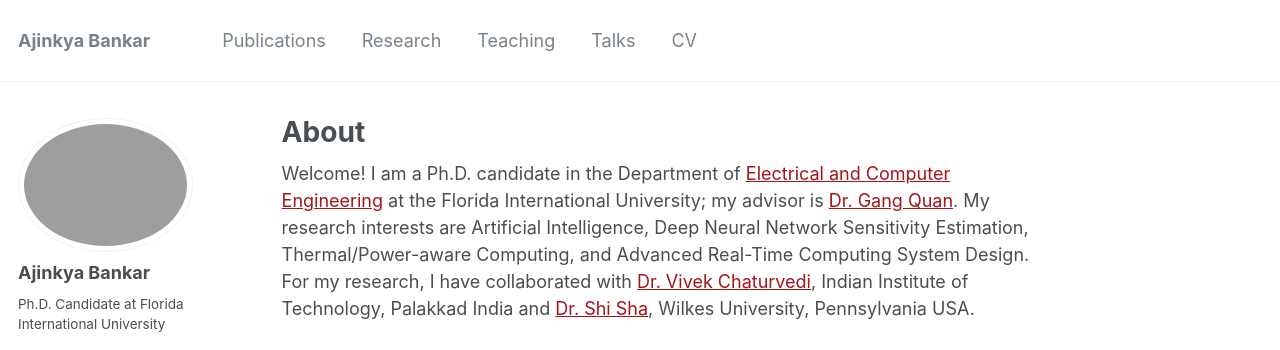
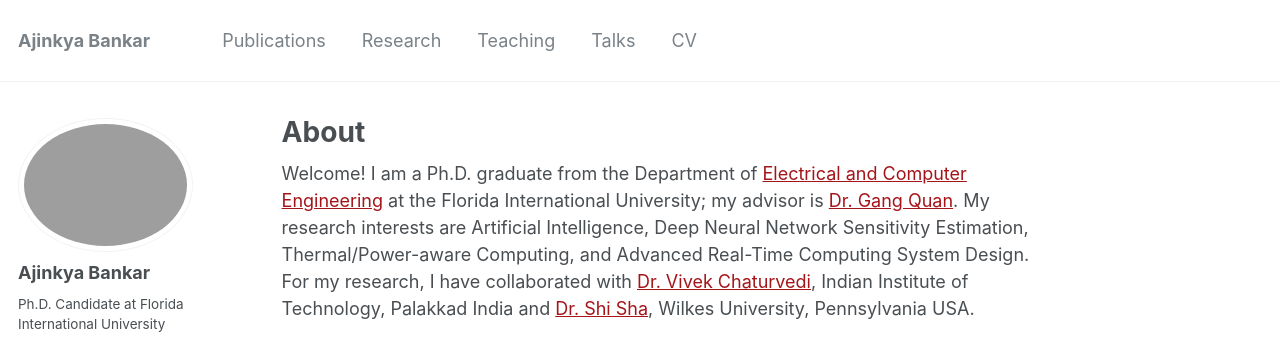
Before and after one commit to AjinkyaBankar/AjinkyaBankar.github.io, a Jekyll site: the page built from _pages/about.md, in a window 1280 px wide and 1082 px high. Shown: the top 350 px of the window. Built offline with Jekyll 4.4.1, drawn with Linux system fonts in a browser that asks for light colours; some web fonts are replaced.

Commit message:
Update about.md

```diff
--- a/_pages/about.md
+++ b/_pages/about.md
@@ -8,7 +8,7 @@ redirect_from:
   - /about.html
 ---
 
-Welcome! I am a Ph.D. candidate in the Department of [Electrical and Computer Engineering](https://ece.fiu.edu/) at the Florida International University; my advisor is [Dr. Gang Quan](http://web.eng.fiu.edu/gaquan/). My research interests are Artificial Intelligence, Deep Neural Network Sensitivity Estimation, Thermal/Power-aware Computing, and Advanced Real-Time Computing System Design. For my research, I have collaborated with [Dr. Vivek Chaturvedi](https://iitpkd.ac.in/people/vivek), Indian Institute of Technology, Palakkad India and [Dr. Shi Sha](https://scholar.google.com/citations?user=stCFoCgAAAAJ&hl=en), Wilkes University, Pennsylvania USA.
+Welcome! I am a Ph.D. graduate from the Department of [Electrical and Computer Engineering](https://ece.fiu.edu/) at the Florida International University; my advisor is [Dr. Gang Quan](http://web.eng.fiu.edu/gaquan/). My research interests are Artificial Intelligence, Deep Neural Network Sensitivity Estimation, Thermal/Power-aware Computing, and Advanced Real-Time Computing System Design. For my research, I have collaborated with [Dr. Vivek Chaturvedi](https://iitpkd.ac.in/people/vivek), Indian Institute of Technology, Palakkad India and [Dr. Shi Sha](https://scholar.google.com/citations?user=stCFoCgAAAAJ&hl=en), Wilkes University, Pennsylvania USA.
 
 I received a Bachelor of Engineering in Electronics & Telecommunication in 2010 and a Master of Engineering in Electronics (Digital Systems) in 2013 from the Savitribai Phule Pune University. I have worked as an Assistant Professor in Savitribai Phule Pune University (Department of Electronics & Telecommunication Engineering, at [Vidya Pratishthan's Kamalnayan Bajaj Institute of Engineering and Technology](https://www.vpkbiet.org/)), 2013–2018. In Fall 2018, I moved to the Florida International University for my doctoral study.
 
```
